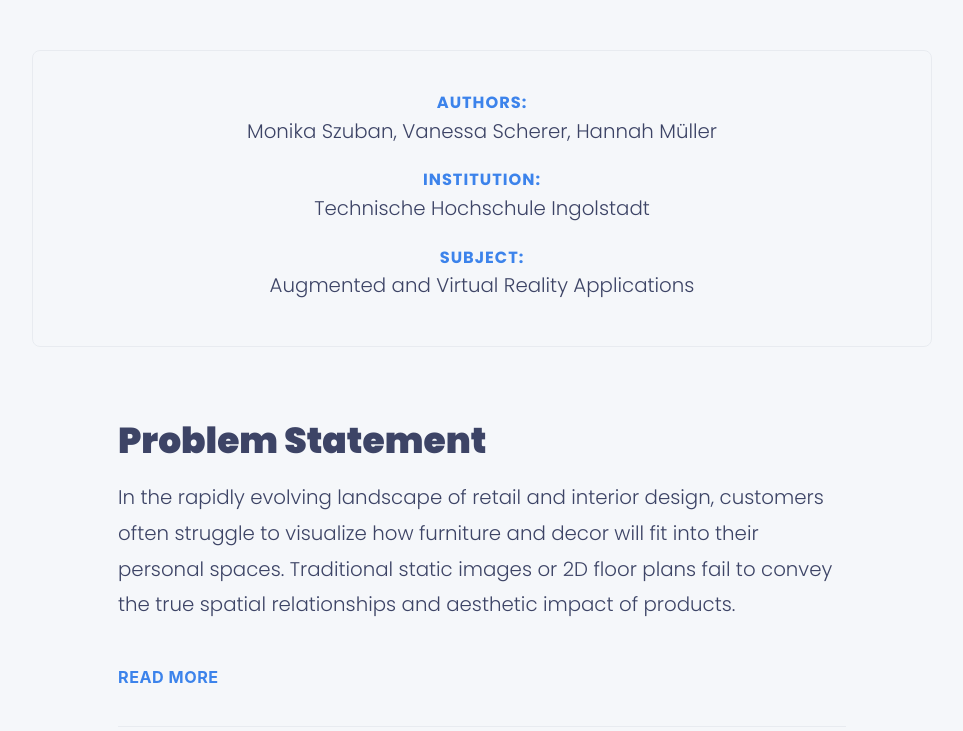
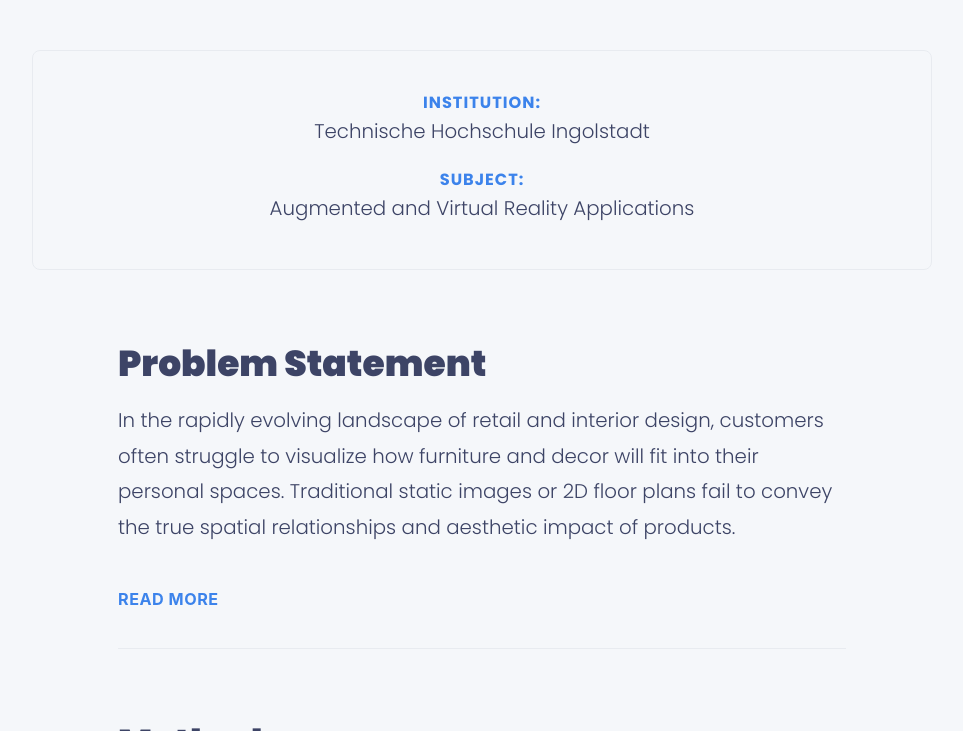
Before and after one commit to Mos6318/HackathonSecondTry, a Jekyll site: the page built from _pages/project-cdsinc.md, in a window 1280 px wide and 900 px high, scrolled down 564 px, cut to the strip 169-900 px from the top of the window. Shown: the whole strip, without its empty margins (158-1121 px from the left). Built offline with Jekyll 4.4.1, drawn with Linux system fonts in a browser that asks for light colours; a script bundle is joined from its source files by our own code; library files that are not in the unit come from our copies.

Commit message:
Remove duplicate Authors section from CDSInc metadata

```diff
--- a/_pages/project-cdsinc.md
+++ b/_pages/project-cdsinc.md
@@ -240,10 +240,6 @@
 <!-- Metadata -->
 <div class="project-meta-detailed">
   <div class="meta-block">
-    <span class="meta-label">Authors:</span><br>
-    Monika Szuban, Vanessa Scherer, Hannah Müller
-  </div>
-  <div class="meta-block" style="margin-top: 1rem;">
     <span class="meta-label">Institution:</span><br>
     Technische Hochschule Ingolstadt
   </div>
```
